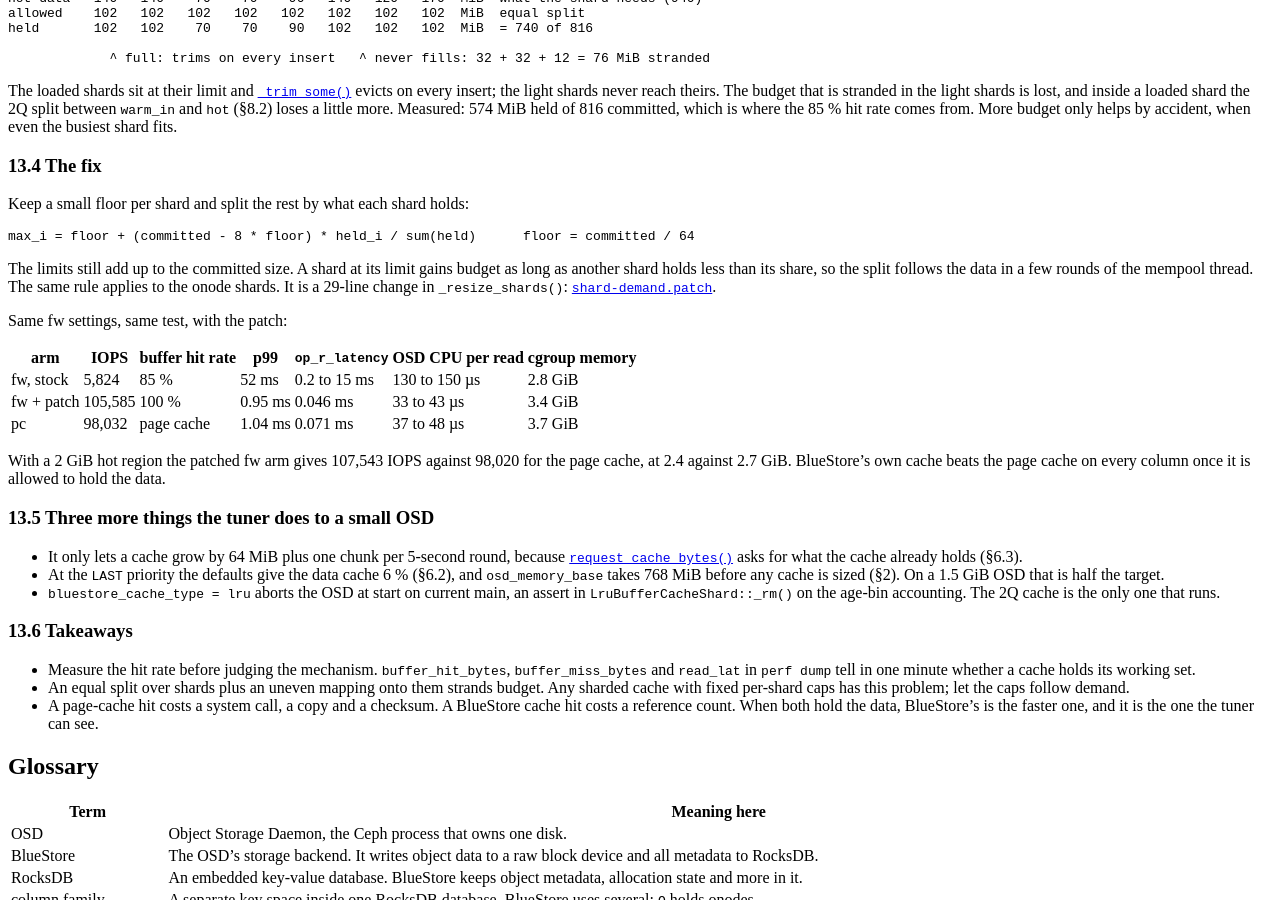
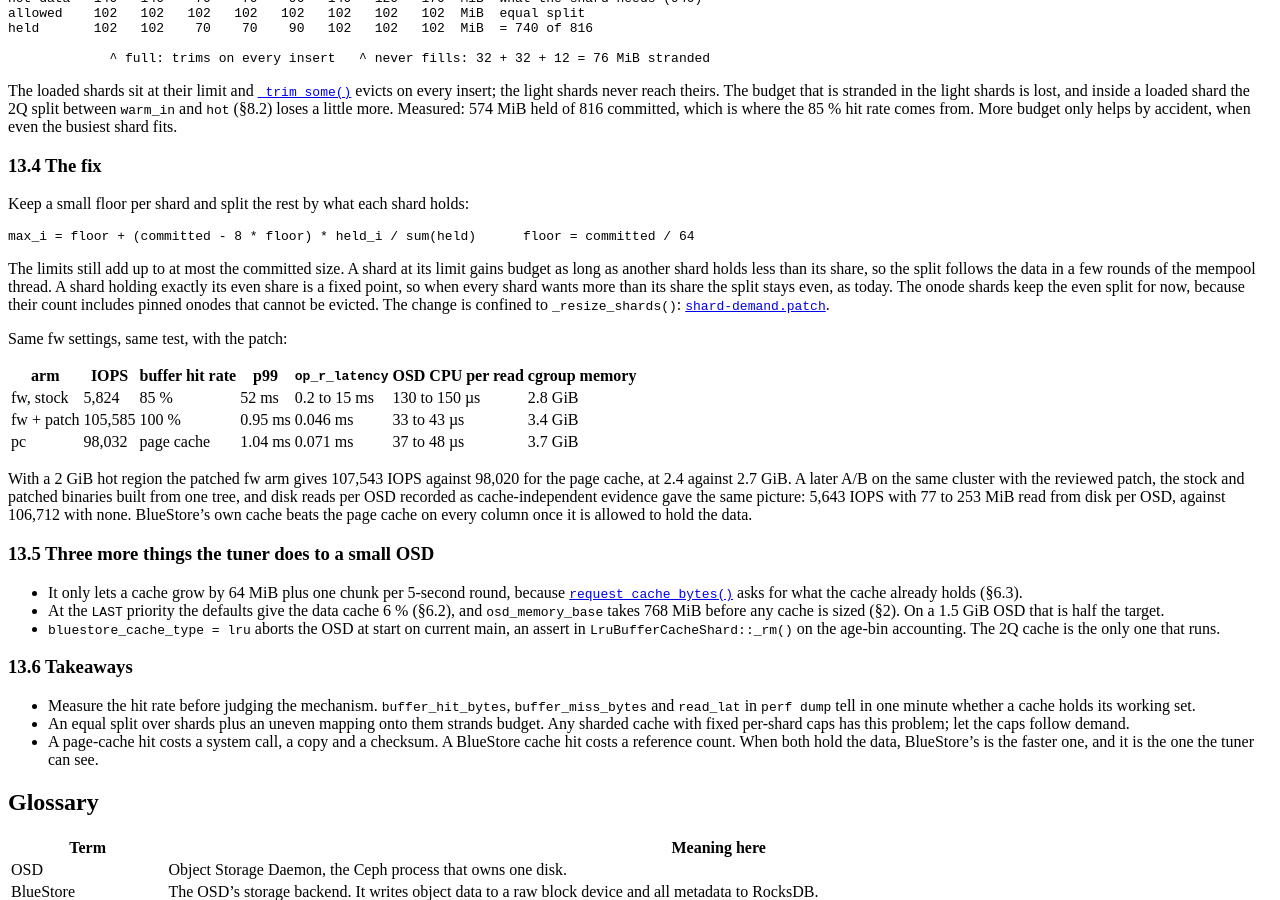
Before and after one commit to ming1/ming1.github.io, a Jekyll site: the page built from _posts/2026-10-21-ceph-memory-management.md, in a window 1280 px wide and 900 px high, scrolled down 15692 px. Built offline with Jekyll 4.4.1, drawn with Linux system fonts in a browser that asks for light colours.

Commit message:
ceph memory management: §13, reviewed shard-limit patch and the A/B rerun
The patch now covers the buffer shards only, takes one snapshot of the
shard counters and computes the share in double (review findings). The
harness gained binary selection, per-shard PG imbalance, disk-read and
page-cache columns, admin-socket verification and the fixes found while
re-running on c28.

````diff
--- a/_posts/2026-10-21-ceph-memory-management.md
+++ b/_posts/2026-10-21-ceph-memory-management.md
@@ -1126,10 +1126,13 @@ Keep a small floor per shard and split the rest by what each shard holds:
 max_i = floor + (committed - 8 * floor) * held_i / sum(held)      floor = committed / 64
 ```
 
-The limits still add up to the committed size. A shard at its limit gains
-budget as long as another shard holds less than its share, so the split
-follows the data in a few rounds of the mempool thread. The same rule
-applies to the onode shards. It is a 29-line change in `_resize_shards()`:
+The limits still add up to at most the committed size. A shard at its
+limit gains budget as long as another shard holds less than its share, so
+the split follows the data in a few rounds of the mempool thread. A shard
+holding exactly its even share is a fixed point, so when every shard wants
+more than its share the split stays even, as today. The onode shards keep
+the even split for now, because their count includes pinned onodes that
+cannot be evicted. The change is confined to `_resize_shards()`:
 [`shard-demand.patch`]({{ site.baseurl }}/code/ceph/shard-demand.patch).
 
 Same fw settings, same test, with the patch:
@@ -1141,8 +1144,12 @@ Same fw settings, same test, with the patch:
 | pc | 98,032 | page cache | 1.04 ms | 0.071 ms | 37 to 48 µs | 3.7 GiB |
 
 With a 2 GiB hot region the patched fw arm gives 107,543 IOPS against
-98,020 for the page cache, at 2.4 against 2.7 GiB. BlueStore's own cache
-beats the page cache on every column once it is allowed to hold the data.
+98,020 for the page cache, at 2.4 against 2.7 GiB. A later A/B on the same
+cluster with the reviewed patch, the stock and patched binaries built from
+one tree, and disk reads per OSD recorded as cache-independent evidence
+gave the same picture: 5,643 IOPS with 77 to 253 MiB read from disk per
+OSD, against 106,712 with none. BlueStore's own cache beats the page cache
+on every column once it is allowed to hold the data.
 
 ### 13.5 Three more things the tuner does to a small OSD
 
````
Also changed, not shown: 2 other files.
